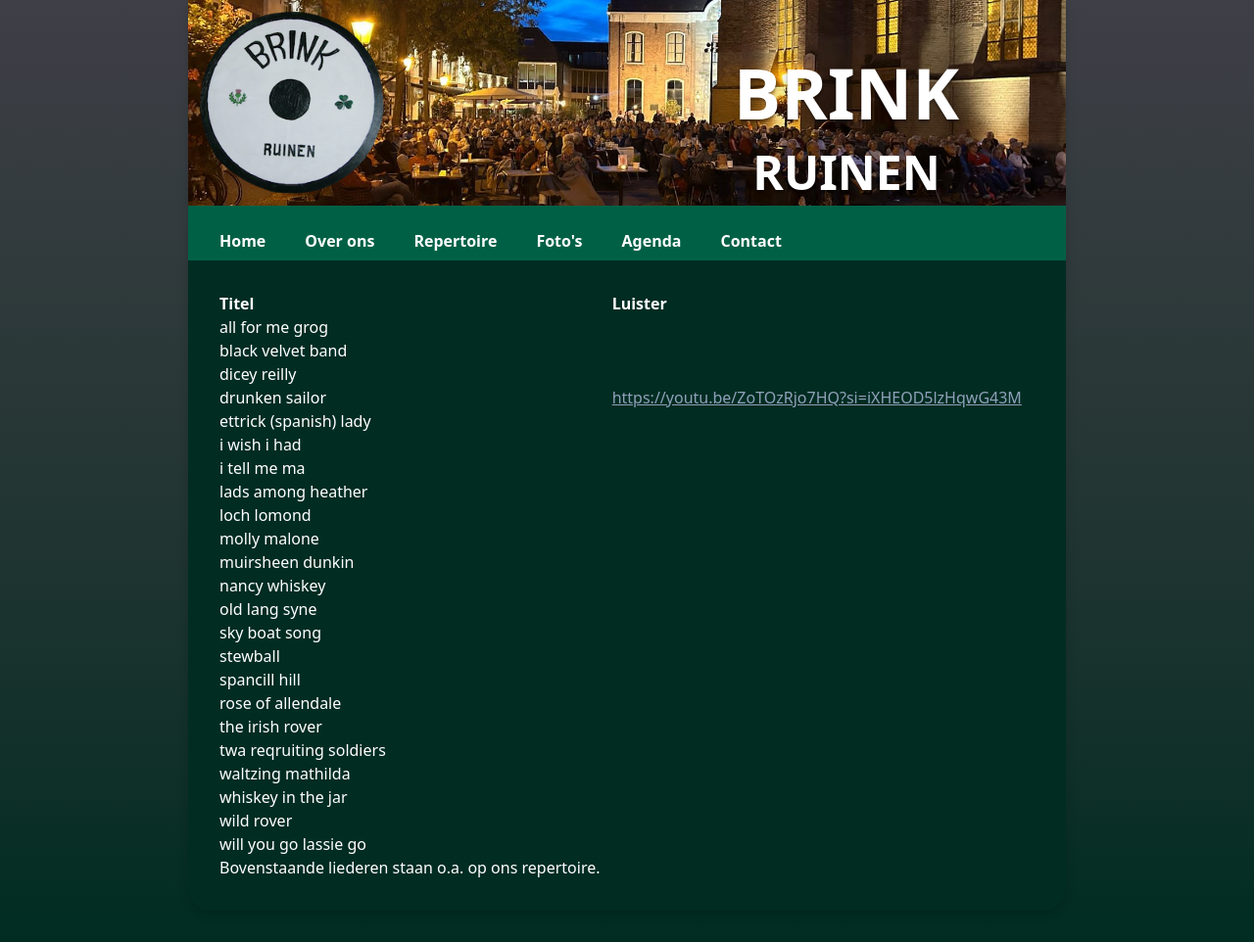
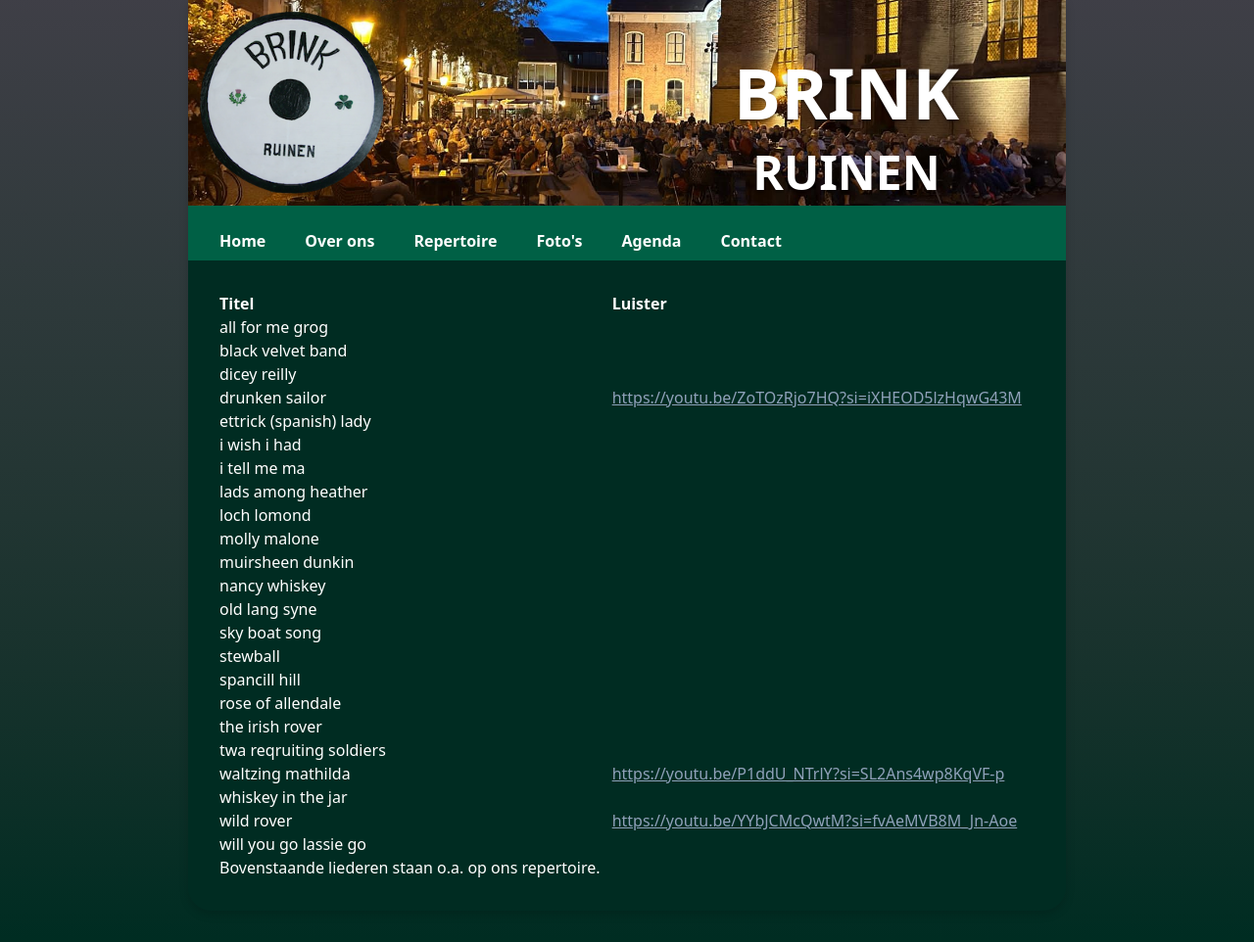
Before and after one commit to t0mmie/brink-ruinen, a Jekyll site: the page built from repertoire.md, in a window 1280 px wide. Shown: the whole page at 98% size. Built offline with Jekyll 4.4.1, drawn with Linux system fonts in a browser that asks for light colours; part of the change alters nothing that is shown.

Commit message:
Update repertoire.md (via Pages CMS)

```diff
--- a/repertoire.md
+++ b/repertoire.md
@@ -23,8 +23,10 @@ songs:
   - title: the irish rover
   - title: twa reqruiting soldiers
   - title: waltzing mathilda
+    url: https://youtu.be/P1ddU_NTrlY?si=SL2Ans4wp8KqVF-p
   - title: whiskey in the jar
   - title: wild rover
+    url: https://youtu.be/YYbJCMcQwtM?si=fvAeMVB8M_Jn-Aoe
   - title: will you go lassie go
   - {}
   - title: Bovenstaande liederen staan o.a. op ons repertoire.
```
